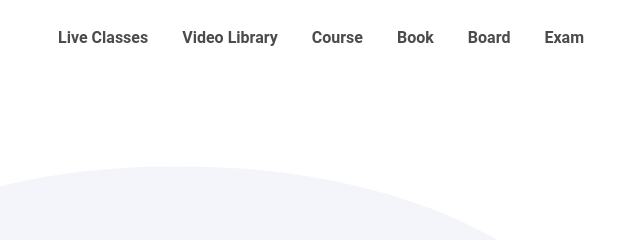
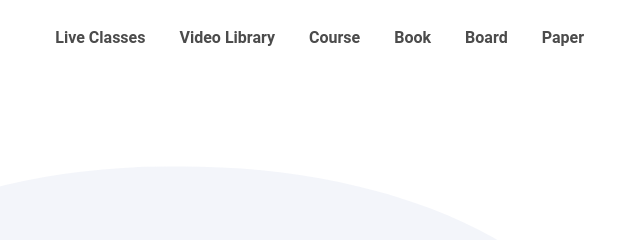
Before and after one commit to Vartikaj/Edutech, a plain HTML site: page index.html in a window 1280 px wide. Shown: the top 240 px of the page, 628-1268 px from the left. Drawn offline with Linux system fonts and the light colour scheme.

Commit message:
first commit

```diff
--- a/index.html
+++ b/index.html
@@ -21,7 +21,7 @@
                 <a href="#">Course</a>
                 <a href="#">Book</a>
                 <a href="#">Board</a>
-                <a href="#">Exam</a>
+                <a href="#">Paper</a>
             </nav>
         </div>
     </header>
```
